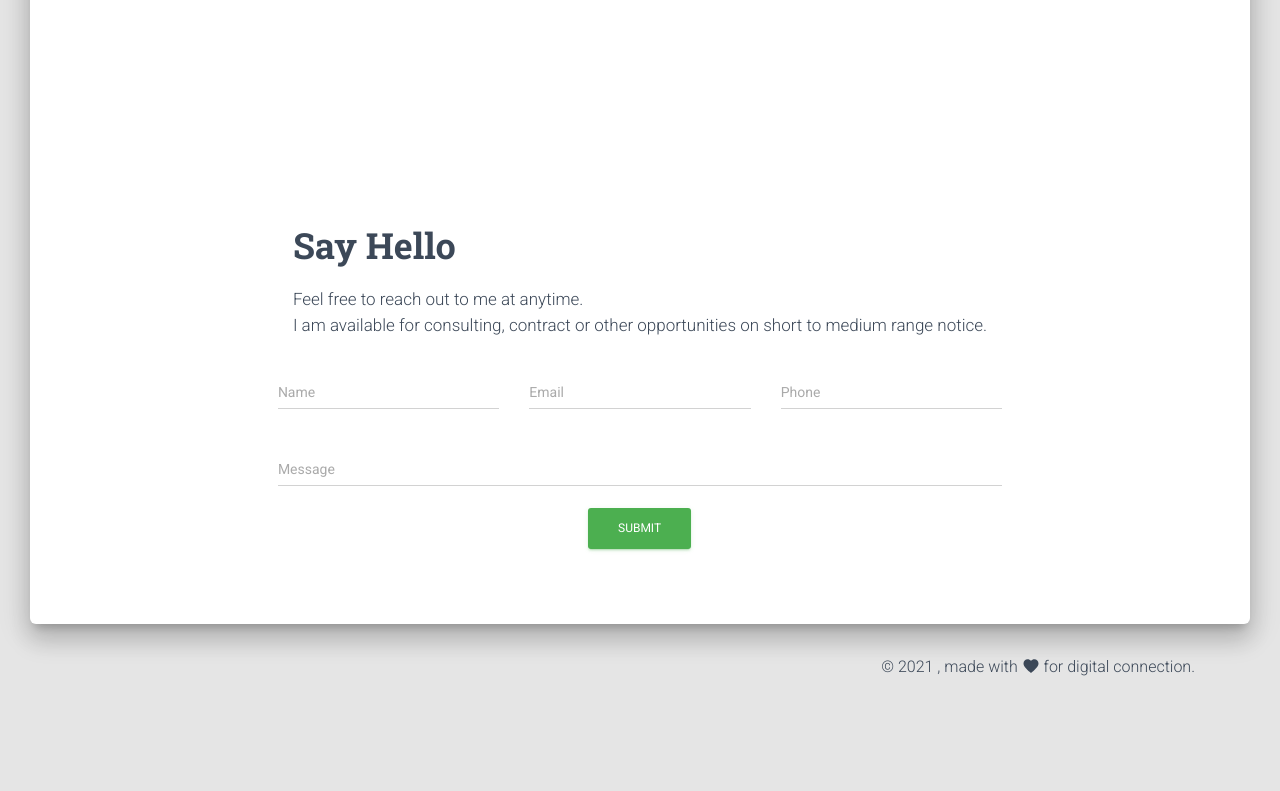
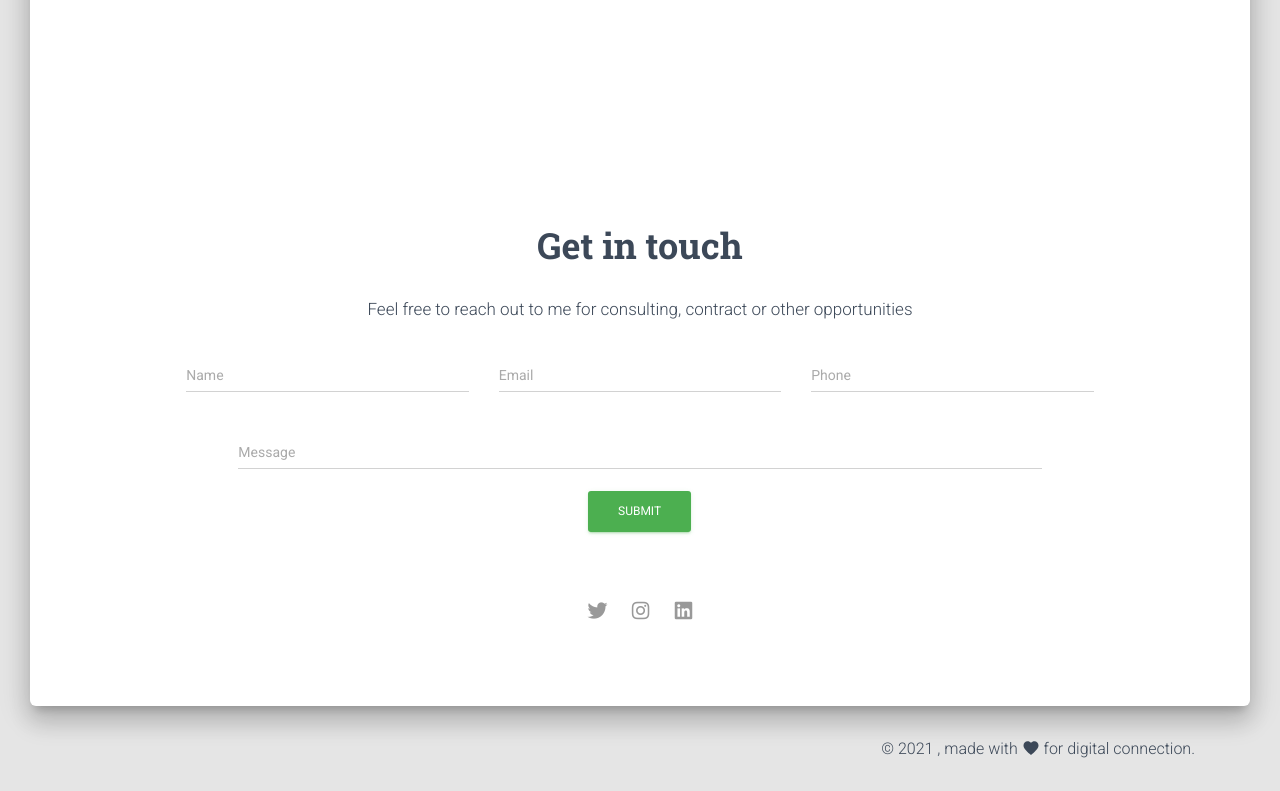
Before and after one commit to prajjwalkhanal/NextJS-PersonalWebsite, a Next.js app: page /landingpage in a window 1280 px wide. Shown: the part 2009-2800 px from the top of the page. Before the commit the page ends 2718 px from the top, so only its background shows below. Built offline with nearby package versions, Linux system fonts and the light colour scheme.

Commit message:
Landingpage Update

```diff
--- a/components/Header/Header.js
+++ b/components/Header/Header.js
@@ -62,7 +62,7 @@ export default function Header(props) {
     [classes.fixed]: fixed
   });
   const brandComponent = (
-    <Link href="/components" as="/components">
+    <Link href="/landingpage" as="/landingpage">
       <Button className={classes.title}>{brand}</Button>
     </Link>
   );
--- a/components/Header/HeaderLinks.js
+++ b/components/Header/HeaderLinks.js
@@ -51,7 +51,7 @@ export default function HeaderLinks(props) {
           placement={"top"}
           classes={{ tooltip: classes.tooltip }}
         >
-          <a href="">
+          <a href="https://www.linkedin.com/in/prajjwalkhanal/">
             <Button
             color="transparent"
             href="https://www.linkedin.com/in/prajjwalkhanal/"
--- a/pages-sections/LandingPage-Sections/Contact.js
+++ b/pages-sections/LandingPage-Sections/Contact.js
@@ -9,26 +9,32 @@ import CustomInput from "components/CustomInput/CustomInput.js";
 import Button from 'components/CustomButtons/Button.js';
 
 import styles from "assets/jss/nextjs-material-kit/pages/componentsSections/typographyStyle.js";
+import { GridList } from "@material-ui/core";
 
 const useStyles = makeStyles(styles);
 
 export default function Contact() {
   const classes = useStyles();
   return (
-
     <div className={classes.section}>
       <GridContainer justify="center">
-        <div id="inputs">
-          <GridItem xs={12} sm={12} md={12} lg={12}>
-          <h2 className={classes.title}>Say Hello</h2>
+          <div>
+          <GridItem >
+          <h2 className={classes.title}>Get in touch</h2>
+          </GridItem>
+          </div>
+      </GridContainer>
+      <GridContainer justify="center">
+        <div>
+        <GridItem >
           <h5 className={classes.description}>
-            Feel free to reach out to me at anytime.
-            <br/>
-            I am available for consulting, contract or other opportunities on short to medium range notice.
+            Feel free to reach out to me for consulting, contract or other opportunities<br/>
           </h5>
           </GridItem>
+        </div>
+      </GridContainer>
       <GridContainer justify="center">
-            <GridItem xs={12} sm={4} md={4} lg={4}>
+        <GridItem xs={12} sm={4} md={4} lg={3}>
           <CustomInput
             labelText="Name"
             id="Name"
@@ -37,7 +43,7 @@ export default function Contact() {
             }}
           />
         </GridItem>
-            <GridItem xs={12} sm={4} md={4} lg={4}>
+        <GridItem xs={12} sm={4} md={4} lg={3}>
           <CustomInput
             labelText="Email"
             id="Email"
@@ -46,7 +52,7 @@ export default function Contact() {
             }}
           />
         </GridItem>
-              <GridItem xs={12} sm={4} md={4} lg={4}>
+        <GridItem xs={12} sm={4} md={4} lg={3}>
           <CustomInput
             labelText="Phone"
             id="Phone"
@@ -57,7 +63,7 @@ export default function Contact() {
         </GridItem>
       </GridContainer>
       <GridContainer justify="center">
-            <GridItem xs={12} sm={12} md={12} lg={12}>
+      <GridItem xs={12} sm={12} md={8} lg={8}>
               <CustomInput
                 labelText="Message"
                 id="Message"
@@ -66,12 +72,24 @@ export default function Contact() {
                 }}
               />
             </GridItem>
+
       </GridContainer>
       <GridContainer justify="center">
          <Button type="button" color="success">Submit</Button>
       </GridContainer>
-        </div>
+      <br/><br/>
+      <GridContainer justify="center">
+        <Button href="https://twitter.com/khanal_prajjwal" justIcon link className={classes.margin5} >
+          <i className={"fab fa-twitter"} />
+        </Button>
+        <Button href="https://www.instagram.com/tech_wooer" justIcon link className={classes.margin5} >
+          <i className={"fab fa-instagram"} />
+        </Button>
+        <Button href="https://www.linkedin.com/in/prajjwalkhanal/" justIcon link className={classes.margin5} >
+          <i className={"fab fa-linkedin"} />
+        </Button>
       </GridContainer>
+
     </div>
     );
 }
--- a/pages/_app.js
+++ b/pages/_app.js
@@ -78,7 +78,7 @@ export default class MyApp extends App {
     return (
       <React.Fragment>
         <Head>
-          <title>NextJS Material Kit by Creative Tim</title>
+          <title>Praz:DevOps And Cloud Engineer</title>
         </Head>
         <Component {...pageProps} />
       </React.Fragment>
--- a/pages/landingpage.js
+++ b/pages/landingpage.js
@@ -1,8 +1,6 @@
 import React from "react";
 // nodejs library that concatenates classes
 import classNames from "classnames";
-// react components for routing our app without refresh
-import Link from "next/link";
 // @material-ui/core components
 import { makeStyles } from "@material-ui/core/styles";
 // @material-ui/icons
@@ -12,7 +10,6 @@ import HeaderLinks from "components/Header/HeaderLinks.js";
 import Footer from "components/Footer/Footer.js";
 import GridContainer from "components/Grid/GridContainer.js";
 import GridItem from "components/Grid/GridItem.js";
-import Button from "components/CustomButtons/Button.js";
 import Parallax from "components/Parallax/Parallax.js";
 // sections for this page
 import AboutMe from "pages-sections/LandingPage-Sections/AboutMe.js";
@@ -29,7 +26,7 @@ export default function LandingPage(props) {
   return (
     <div>
       <Header
-        brand=""
+        brand="PRAZ"
         rightLinks={<HeaderLinks />}
         fixed
         color="transparent"
```
Also changed, not shown: 2 other files (tests, documents, lock files or other folders). Lines whose indentation alone changed are shown as unchanged.
